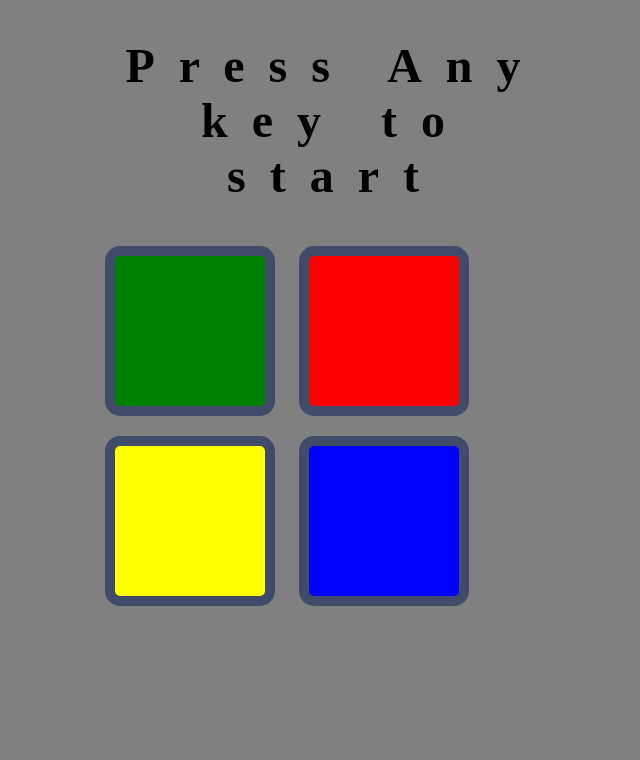
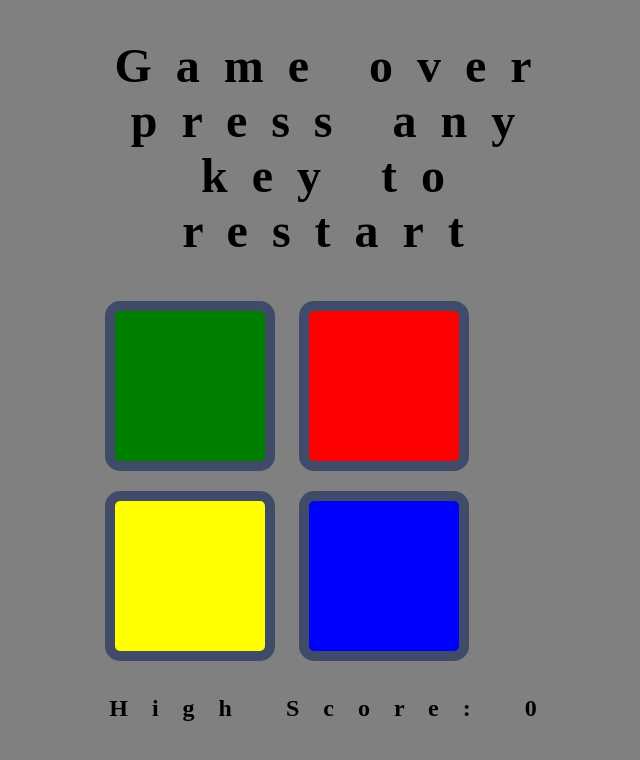
Before and after one commit to Zoll-e/SimonGame, a plain HTML site: page index.html in a window 1280 px wide. Both pictures are taken after a click on the button 495 px from the left and 330 px from the top of the page. Shown: the whole page, without its empty margins (305-945 px from the left). Drawn offline with Linux system fonts and the light colour scheme.

Commit message:
SimonGame

```diff
--- a/index.html
+++ b/index.html
@@ -8,7 +8,7 @@
     </head>
     <body>
 
-        <h1> Press Any key to start</h1>
+        <h1> Press Any Button to Start</h1>
 
     <div id="game">
         <button id='0' class="g btn"></button>
@@ -17,6 +17,8 @@
         <button id='3' class="b btn"></button>
     </div>
 
+    <h3> </h3>
+
     <script src="index.js" charset="utf-8"></script>
     </body>
 </html>
--- a/index.js
+++ b/index.js
@@ -3,15 +3,16 @@ var userMoves = [];
 var aiMoves = [];
 var level = 0;
 var gameStarted = false;
+var highScore = 0;
 
 document.addEventListener('keypress', function () {
     if (!gameStarted) {
         nextRound();
         gameStarted = true;
-        colors.forEach(color => registrateUserInput(color));
     }
 
 })
+
 
 function nextRound() {
     userMoves = [];
@@ -23,6 +24,7 @@ function nextRound() {
     enabled = true;
 }
 
+colors.forEach(color => registrateUserInput(color));
 
 function registrateUserInput(color) {
 
@@ -42,6 +44,12 @@ function reset() {
     userMoves = [];
     aiMoves = [];
     level = 0;
+}
+
+function checkScore(){
+    if(level > highScore){
+        highScore = level;
+    }
 }
 
 function buttonAnimation(passedItem) {
@@ -66,8 +74,11 @@ function checkAnswer(passedNumber) {
         }
     } else {
         gameStarted = false;
+        checkScore();
         reset();
         document.querySelector('h1').innerText = "Game over press any key to restart";
+        document.querySelector('h3').innerText = "High Score: " + highScore;
+
         document.querySelector('body').style.backgroundColor = 'red';
         setTimeout(function () {
             document.querySelector('body').style.backgroundColor = 'grey';
--- a/styles.css
+++ b/styles.css
@@ -7,6 +7,13 @@ h1 {
     font-family: 'ArcadeClassic';
     letter-spacing: 1.5rem;
     font-size: 3rem;
+    text-align: center;
+}
+
+h3{
+    font-family: 'ArcadeClassic';
+    letter-spacing: 1.5rem;
+    font-size: 1.5rem;
     text-align: center;
 }
 
```
